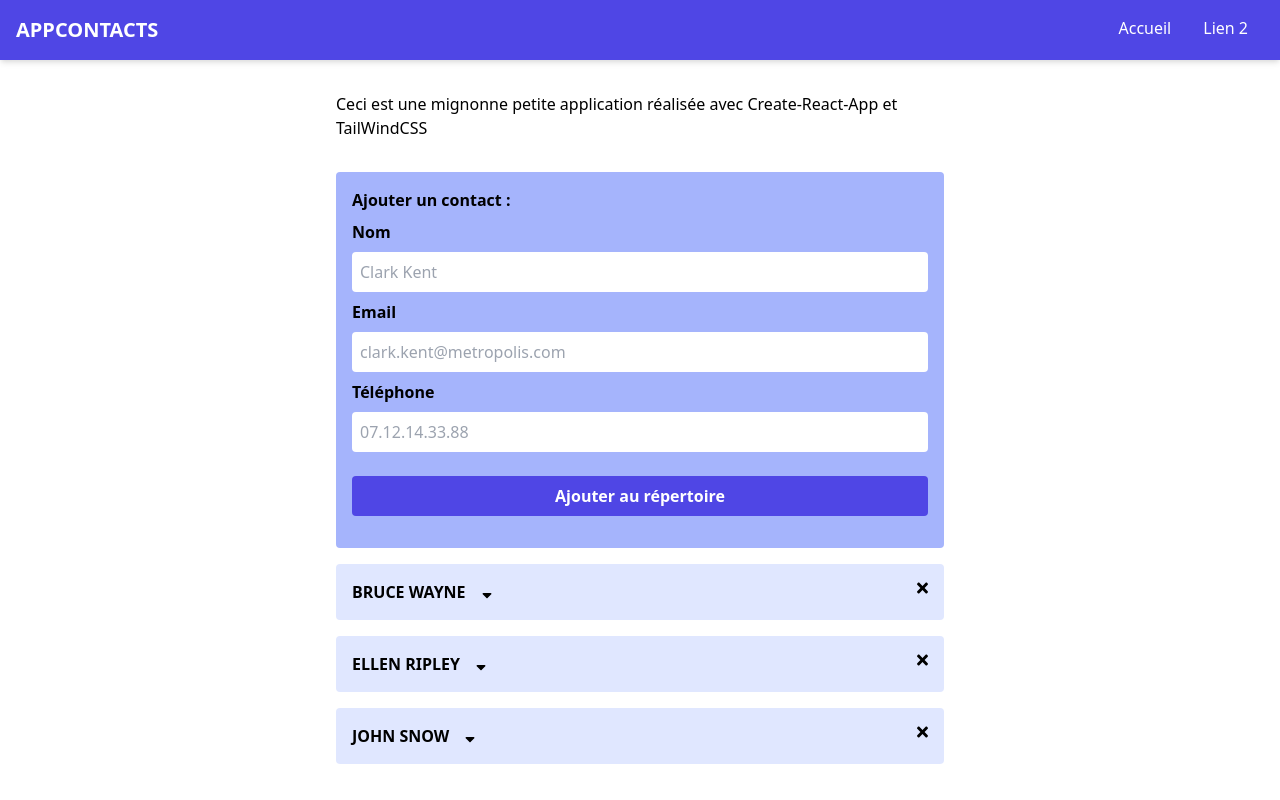
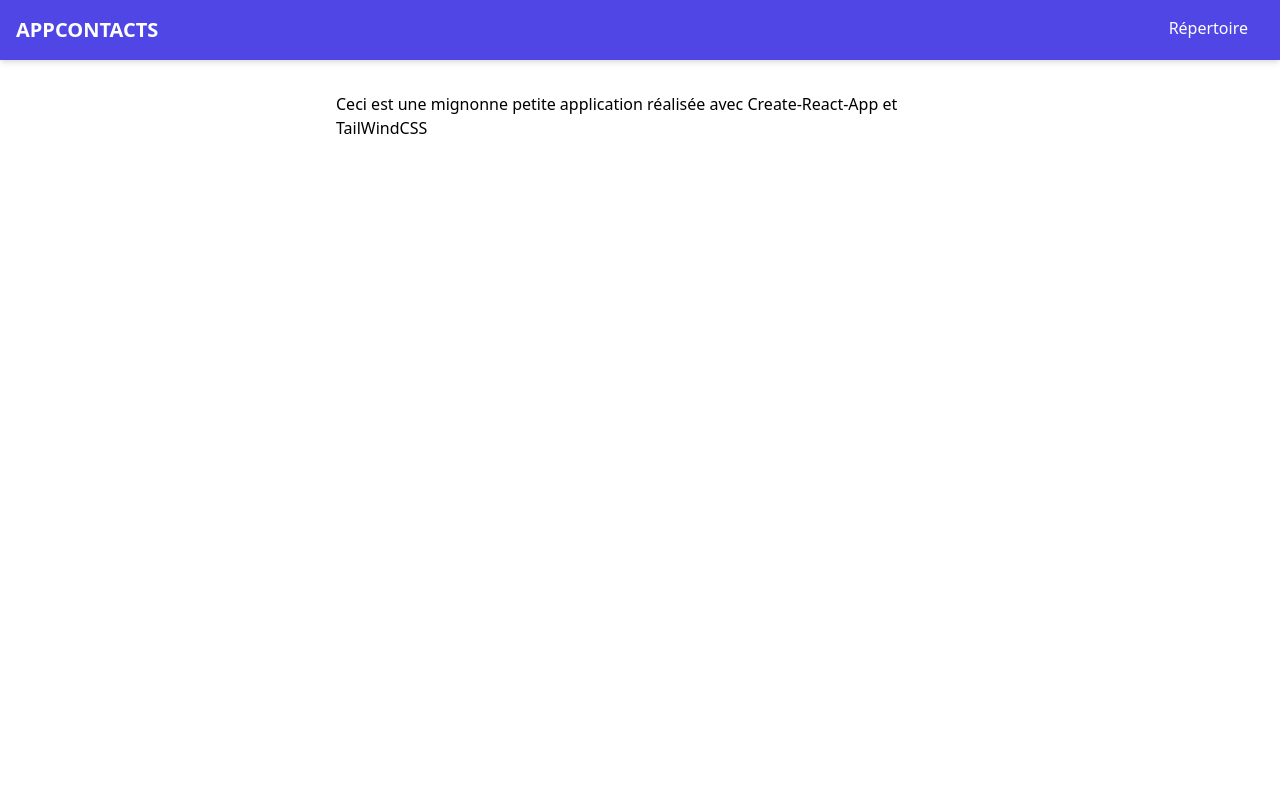
Before and after one commit to ArcanumLibella/react-2021, a React (Create React App) app: page / in a window 1280 px wide. Built offline with nearby package versions, Linux system fonts and the light colour scheme.

Commit message:
feat: add react-router-dom

```diff
--- a/package.json
+++ b/package.json
@@ -9,6 +9,7 @@
     "@testing-library/user-event": "^12.1.10",
     "react": "^17.0.1",
     "react-dom": "^17.0.1",
+    "react-router-dom": "^5.2.0",
     "react-scripts": "4.0.3",
     "uuid": "^8.3.2",
     "web-vitals": "^1.0.1"
--- a/src/App.js
+++ b/src/App.js
@@ -1,5 +1,6 @@
 import { Component } from 'react';
 import { Provider } from './context'
+import { BrowserRouter as Router, Route } from 'react-router-dom'
 
 import Header from './components/layout/Header';
 import List from './components/contact/List';
@@ -11,16 +12,18 @@ class App extends Component {
   render() {
     return (
       <Provider>
-        <div className="App">
-          <Header />
+        <Router>
+          <div className="App">
+            <Header />
 
-          <div className="container mx-auto max-w-screen-sm">
-            <Intro />
-            <AddContact />
-            <List />
+            <div className="container mx-auto max-w-screen-sm">
+              <Route exact path="/" component={Intro} />
+              <Route exact path="/list" component={AddContact} />
+              <Route exact path="/list" component={List} />
+            </div>
+
           </div>
-
-        </div>
+        </Router>
       </Provider>
     );
   }
--- a/src/components/layout/Header.js
+++ b/src/components/layout/Header.js
@@ -1,17 +1,15 @@
 import React from 'react';
+import { Link } from 'react-router-dom'
 
 function Header() {
   return (
     <header className="p-4 mx-auto shadow-md bg-indigo-600">
       <nav className="container mx-auto flex justify-between">
-        <a href="/" className="md:text-xl text-white uppercase font-black">AppContacts</a>
+        <Link to="/" className="md:text-xl text-white uppercase font-black">AppContacts</Link>
 
         <ul className="flex text-white">
           <li className="flex-auto cursor-pointer mx-2 sm:mx-4">
-            <a href="/">Accueil</a>
-          </li>
-          <li className="flex-auto cursor-pointer mx-2 sm:mx-4">
-            <a href="/">Lien 2</a>
+            <Link to="/list">Répertoire</Link>
           </li>
         </ul>
       </nav>
```
Also changed, not shown: 1 other file (tests, documents, lock files or other folders).
